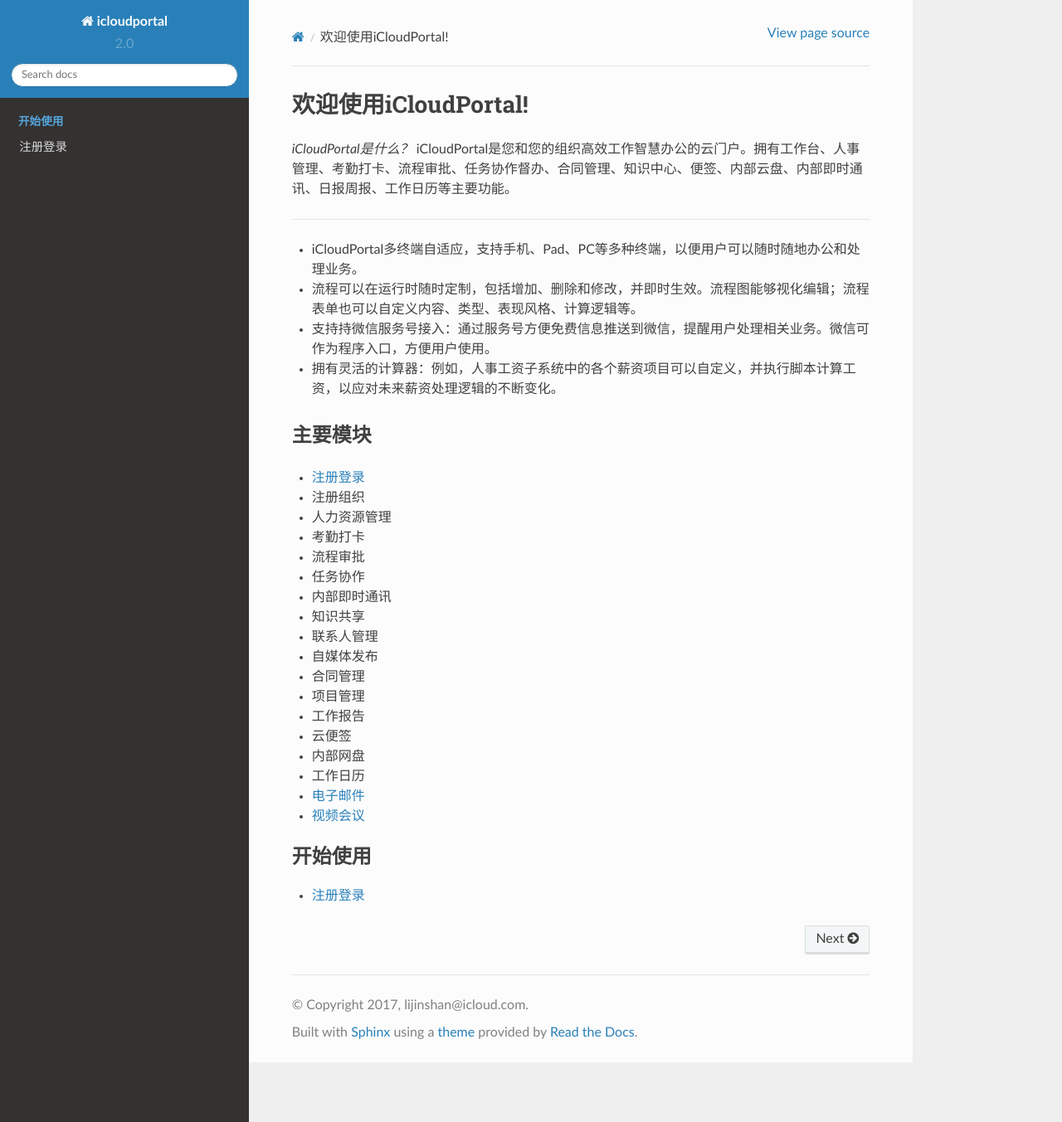
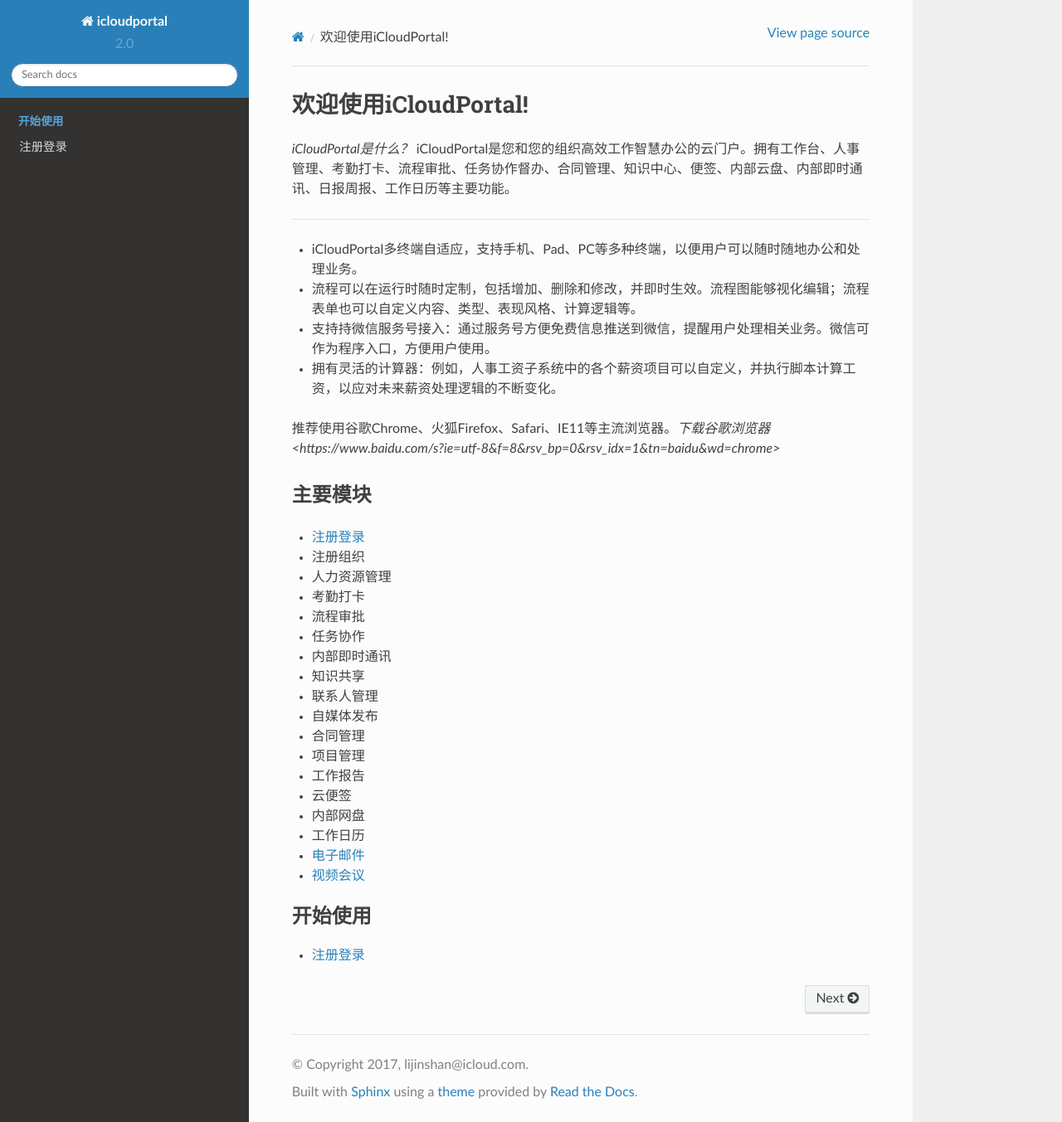
Before and after one commit to jacky-cyber/icloudportal, a Sphinx documentation site: the page built from docs/index.rst, in a window 1280 px wide and 1353 px high. Shown: the whole window at 83% size. Built offline with Sphinx 7.4.7 and the Read the Docs theme 2.0.0, drawn with Linux system fonts in a browser that asks for light colours.

Commit message:
提示使用主流浏览器

```diff
--- a/docs/index.rst
+++ b/docs/index.rst
@@ -15,6 +15,8 @@
 * 流程可以在运行时随时定制，包括增加、删除和修改，并即时生效。流程图能够视化编辑；流程表单也可以自定义内容、类型、表现风格、计算逻辑等。
 * 支持持微信服务号接入：通过服务号方便免费信息推送到微信，提醒用户处理相关业务。微信可作为程序入口，方便用户使用。
 * 拥有灵活的计算器：例如，人事工资子系统中的各个薪资项目可以自定义，并执行脚本计算工资，以应对未来薪资处理逻辑的不断变化。
+
+推荐使用谷歌Chrome、火狐Firefox、Safari、IE11等主流浏览器。`下载谷歌浏览器 <https://www.baidu.com/s?ie=utf-8&f=8&rsv_bp=0&rsv_idx=1&tn=baidu&wd=chrome>`
 
 主要模块
 ----------------------
```
